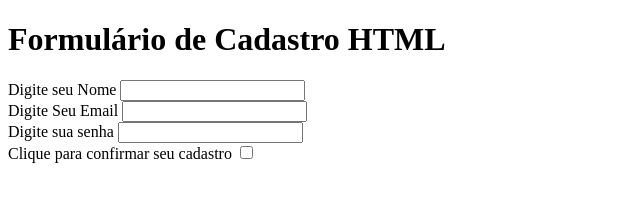
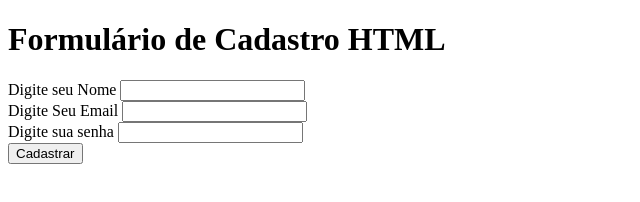
Before and after one commit to MouraWanderson/modulo_2, a plain HTML site: page index.html in a window 1280 px wide. Shown: the whole page, without its empty margins (0-640 px from the left). Drawn offline with Linux system fonts and the light colour scheme.

Commit message:
modified:   index.html

```diff
--- a/index.html
+++ b/index.html
@@ -18,8 +18,7 @@
         <label for="senha">Digite sua senha</label>
         <input type="password" name="senha" id="senha">
         <br>
-        <label for="checkbox">Clique para confirmar seu cadastro</label>
-        <input type="checkbox" name="Confirmar Cadastro" id="checkbox">
+        <input type="button" value="Cadastrar">
 
     </form>
 
```
